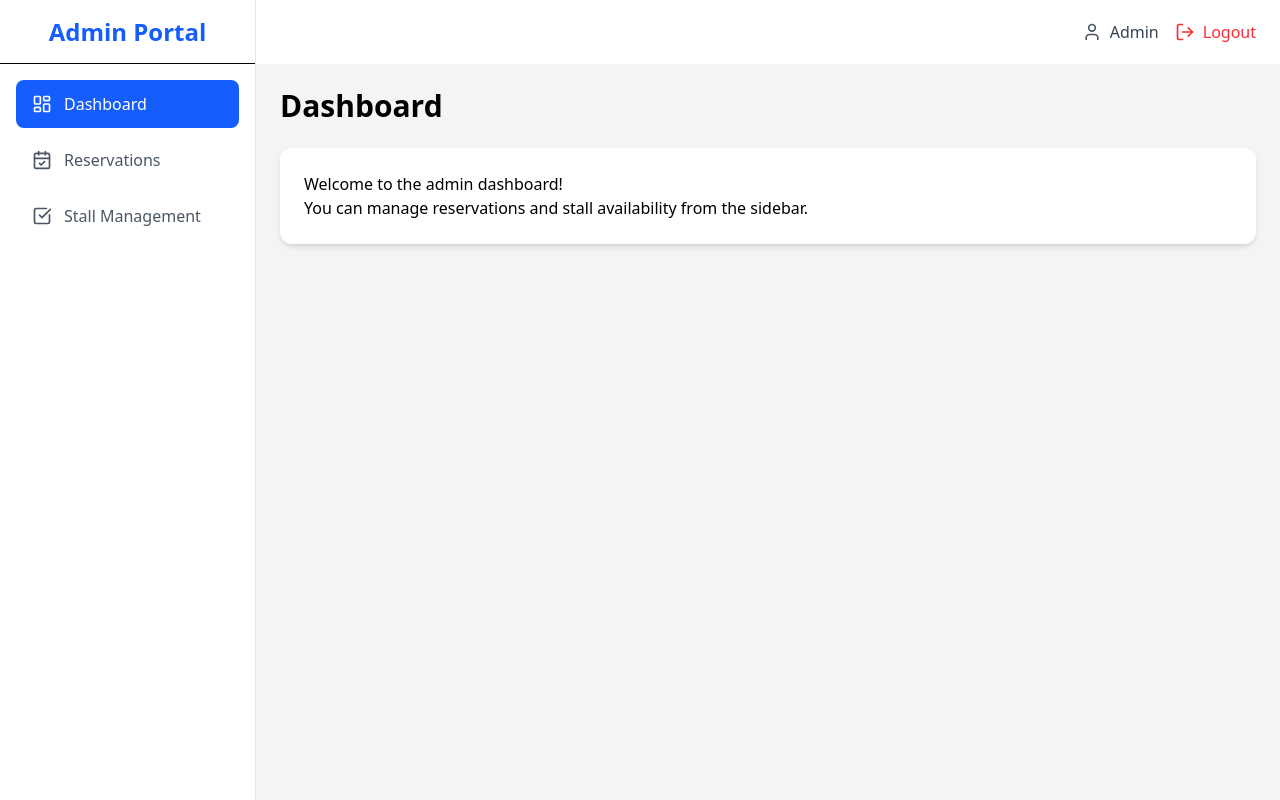
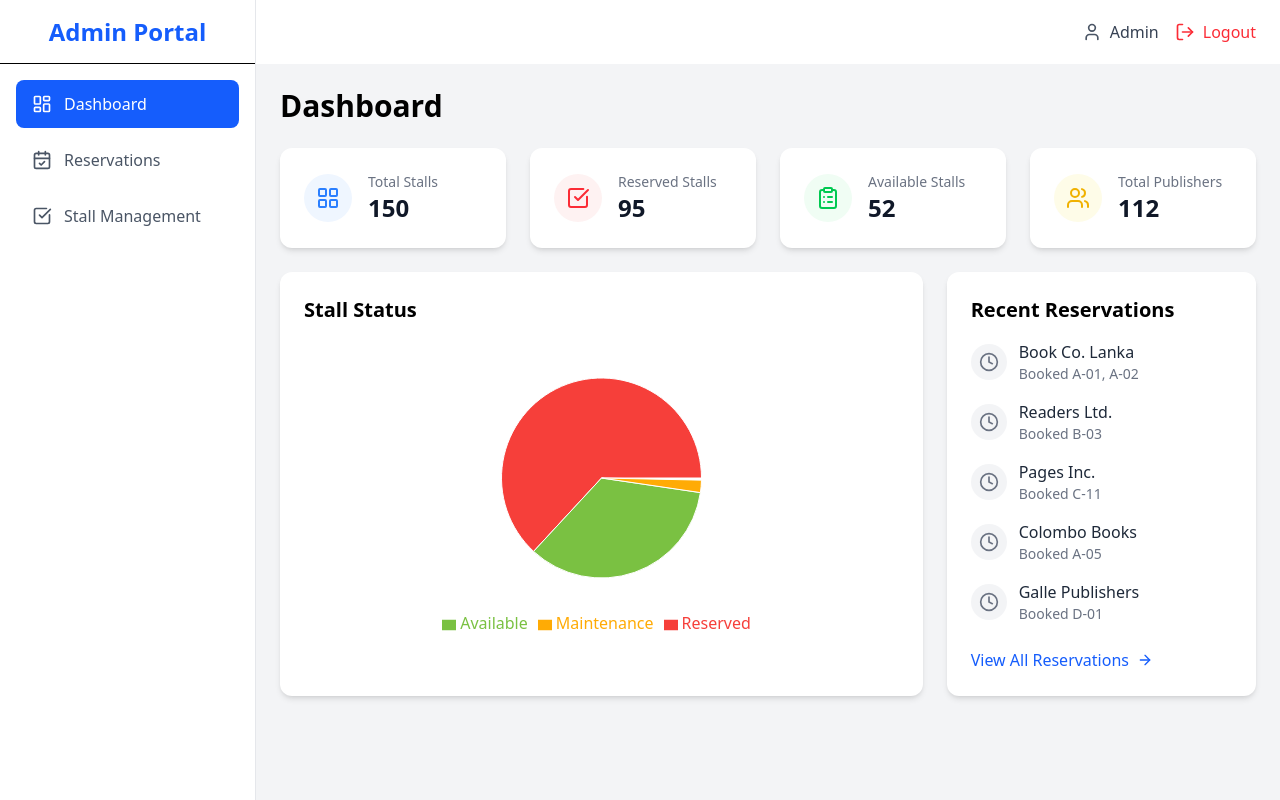
Before and after one commit to tharaka10/Book-Stall-Reservation, a React (Vite) app in the folder admin-frontend/: page /dashboard in a window 1280 px wide. Both pictures are taken after typing "name@example.com", "Sample123" into the empty fields and a click on the button "Login". Built offline with nearby package versions, Linux system fonts and the light colour scheme.

Commit message:
Admin-dashboard is created for book stall reservation system.

```diff
--- a/admin-frontend/package.json
+++ b/admin-frontend/package.json
@@ -14,7 +14,8 @@
     "lucide-react": "^0.553.0",
     "react": "^19.1.1",
     "react-dom": "^19.1.1",
-    "react-router-dom": "^7.9.5"
+    "react-router-dom": "^7.9.5",
+    "recharts": "^3.3.0"
   },
   "devDependencies": {
     "@eslint/js": "^9.36.0",
@@ -23,6 +24,7 @@
     "@types/react": "^19.1.16",
     "@types/react-dom": "^19.1.9",
     "@types/react-router-dom": "^5.3.3",
+    "@types/recharts": "^1.8.29",
     "@vitejs/plugin-react": "^5.0.4",
     "autoprefixer": "^10.4.21",
     "eslint": "^9.36.0",
--- a/admin-frontend/src/pages/DashboardPage.tsx
+++ b/admin-frontend/src/pages/DashboardPage.tsx
@@ -1,13 +1,273 @@
+import { useState, useEffect } from "react";
+import { Link } from "react-router-dom";
+import {
+  LayoutGrid,
+  CheckSquare,
+  ClipboardList,
+  Users,
+  Clock,
+  ArrowRight,
+} from "lucide-react";
+import {
+  ResponsiveContainer,
+  PieChart,
+  Pie,
+  Cell,
+  Tooltip,
+  Legend,
+} from "recharts";
+//import API from "../services/api"; // For when you're ready to connect
+
+// --- Type Definitions ---
+interface DashboardStats {
+  totalStalls: number;
+  reservedStalls: number;
+  availableStalls: number;
+  totalPublishers: number;
+}
+
+interface ChartDataItem {
+  name: string;
+  value: number;
+  [key: string]: any; // Add index signature for recharts compatibility
+}
+
+interface RecentReservation {
+  id: string;
+  publisherName: string;
+  stalls: string[];
+  reservationDate: string; // ISO string
+}
+
+// --- Mock Data (for development) ---
+const mockStats: DashboardStats = {
+  totalStalls: 150,
+  reservedStalls: 95,
+  availableStalls: 52, // 150 - 95 - 3
+  totalPublishers: 112,
+};
+
+const mockChartData: ChartDataItem[] = [
+  { name: "Reserved", value: 95 },
+  { name: "Available", value: 52 },
+  { name: "Maintenance", value: 3 },
+];
+
+const mockRecentReservations: RecentReservation[] = [
+  {
+    id: "res-001",
+    publisherName: "Book Co. Lanka",
+    stalls: ["A-01", "A-02"],
+    reservationDate: "2025-10-20T10:30:00Z",
+  },
+  {
+    id: "res-002",
+    publisherName: "Readers Ltd.",
+    stalls: ["B-03"],
+    reservationDate: "2025-10-19T14:15:00Z",
+  },
+  {
+    id: "res-003",
+    publisherName: "Pages Inc.",
+    stalls: ["C-11"],
+    reservationDate: "2025-10-19T09:00:00Z",
+  },
+  {
+    id: "res-004",
+    publisherName: "Colombo Books",
+    stalls: ["A-05"],
+    reservationDate: "2025-10-18T17:45:00Z",
+  },
+  {
+    id: "res-005",
+    publisherName: "Galle Publishers",
+    stalls: ["D-01"],
+    reservationDate: "2025-10-18T11:00:00Z",
+  },
+];
+// --- End Mock Data ---
+
+// -------------------------------------
+// --- Main Dashboard Page Component ---
+// -------------------------------------
 export default function DashboardPage() {
+  const [stats, setStats] = useState<DashboardStats | null>(null);
+  const [chartData, setChartData] = useState<ChartDataItem[]>([]);
+  const [recentReservations, setRecentReservations] = useState<
+    RecentReservation[]
+  >([]);
+  const [loading, setLoading] = useState(true);
+  const [error, setError] = useState<string | null>(null);
+
+  // --- Data Fetching ---
+  useEffect(() => {
+    const fetchDashboardData = async () => {
+      setLoading(true);
+      setError(null);
+      try {
+        // --- DEVELOPMENT: Using Mock Data ---
+        await new Promise((resolve) => setTimeout(resolve, 1000)); // Simulate delay
+        setStats(mockStats);
+        setChartData(mockChartData);
+        setRecentReservations(mockRecentReservations);
+        // --- END DEVELOPMENT ---
+
+        /* --- PRODUCTION: Real API Call (uncomment when ready) ---
+        // You'd likely need to fetch from multiple endpoints
+        const statsRes = await API.get("/dashboard/stats");
+        const chartRes = await API.get("/dashboard/chart-data");
+        const recentRes = await API.get("/reservations?limit=5");
+
+        setStats(statsRes.data);
+        setChartData(chartRes.data);
+        setRecentReservations(recentRes.data);
+        */
+      } catch (err) {
+        console.error("Failed to fetch dashboard data:", err);
+        setError("Failed to fetch dashboard data.");
+      } finally {
+        setLoading(false);
+      }
+    };
+
+    fetchDashboardData();
+  }, []); // Runs once on component mount
+
+  if (loading) {
+    return <p className="text-center py-10">Loading dashboard...</p>;
+  }
+
+  if (error || !stats) {
+    return <p className="text-center py-10 text-red-500">{error}</p>;
+  }
+
   return (
     <div>
       <h1 className="text-3xl font-bold mb-6">Dashboard</h1>
-      <div className="bg-white p-6 rounded-xl shadow-md">
-        <p>Welcome to the admin dashboard!</p>
-        <p>
-          You can manage reservations and stall availability from the sidebar.
-        </p>
+
+      {/* --- Stat Cards --- */}
+      <div className="grid grid-cols-1 md:grid-cols-2 lg:grid-cols-4 gap-6 mb-6">
+        <StatCard
+          title="Total Stalls"
+          value={stats.totalStalls}
+          Icon={LayoutGrid}
+          color="text-blue-500"
+          bgColor="bg-blue-50"
+        />
+        <StatCard
+          title="Reserved Stalls"
+          value={stats.reservedStalls}
+          Icon={CheckSquare}
+          color="text-red-500"
+          bgColor="bg-red-50"
+        />
+        <StatCard
+          title="Available Stalls"
+          value={stats.availableStalls}
+          Icon={ClipboardList}
+          color="text-green-500"
+          bgColor="bg-green-50"
+        />
+        <StatCard
+          title="Total Publishers"
+          value={stats.totalPublishers}
+          Icon={Users}
+          color="text-yellow-500"
+          bgColor="bg-yellow-50"
+        />
+      </div>
+
+      {/* --- Main Content Area (Chart & Recent List) --- */}
+      <div className="grid grid-cols-1 lg:grid-cols-3 gap-6">
+
+        {/* Stall Status Chart */}
+        <div className="lg:col-span-2 bg-white p-6 rounded-xl shadow-md">
+          <h2 className="text-xl font-bold mb-4">Stall Status</h2>
+          <div style={{ width: "100%", height: 300 }}>
+            <ResponsiveContainer>
+              <PieChart>
+                <Pie
+                  data={chartData}
+                  cx="50%"
+                  cy="50%"
+                  outerRadius={100}
+                  fill="#8884d8"
+                  dataKey="value"
+                  //label={(entry) => `${entry.name} (${entry.value})`}
+                >
+                  <Cell fill="#f63f3a" /> {/* Reserved - Red */}
+                  <Cell fill="#7AC142" /> {/* Available - Green */}
+                  <Cell fill="#FFAB05" /> {/* Maintenance - Grey */}
+                </Pie>
+                <Tooltip />
+                <Legend />
+              </PieChart>
+            </ResponsiveContainer>
+          </div>
+        </div>
+
+        {/* Recent Reservations List */}
+        <div className="bg-white p-6 rounded-xl shadow-md">
+          <h2 className="text-xl font-bold mb-4">Recent Reservations</h2>
+          <div className="space-y-4">
+            {recentReservations.length === 0 ? (
+              <p className="text-gray-500">No recent reservations.</p>
+            ) : (
+              recentReservations.map((res) => (
+                <div key={res.id} className="flex items-center gap-3">
+                  <div className="p-2 bg-gray-100 rounded-full">
+                    <Clock className="w-5 h-5 text-gray-500" />
+                  </div>
+                  <div>
+                    <p className="font-medium text-gray-800">
+                      {res.publisherName}
+                    </p>
+                    <p className="text-sm text-gray-500">
+                      Booked {res.stalls.join(", ")}
+                    </p>
+                  </div>
+                </div>
+              ))
+            )}
+          </div>
+          <Link
+            to="/reservations"
+            className="flex items-center gap-2 text-blue-600 hover:text-blue-800 font-medium mt-6"
+          >
+            View All Reservations
+            <ArrowRight className="w-4 h-4" />
+          </Link>
+        </div>
       </div>
     </div>
   );
 }
+
+// -------------------------------------
+// --- Stat Card Component ---
+// -------------------------------------
+function StatCard({
+  title,
+  value,
+  Icon,
+  color,
+  bgColor,
+}: {
+  title: string;
+  value: number | string;
+  Icon: React.ElementType;
+  color: string;
+  bgColor: string;
+}) {
+  return (
+    <div className="bg-white p-6 rounded-xl shadow-md flex items-center gap-4">
+      <div className={`p-3 rounded-full ${bgColor}`}>
+        <Icon className={`w-6 h-6 ${color}`} />
+      </div>
+      <div>
+        <p className="text-sm font-medium text-gray-500">{title}</p>
+        <p className="text-2xl font-bold text-gray-900">{value}</p>
+      </div>
+    </div>
+  );
+}
```
Also changed, not shown: 1 other file (tests, documents, lock files or other folders).
